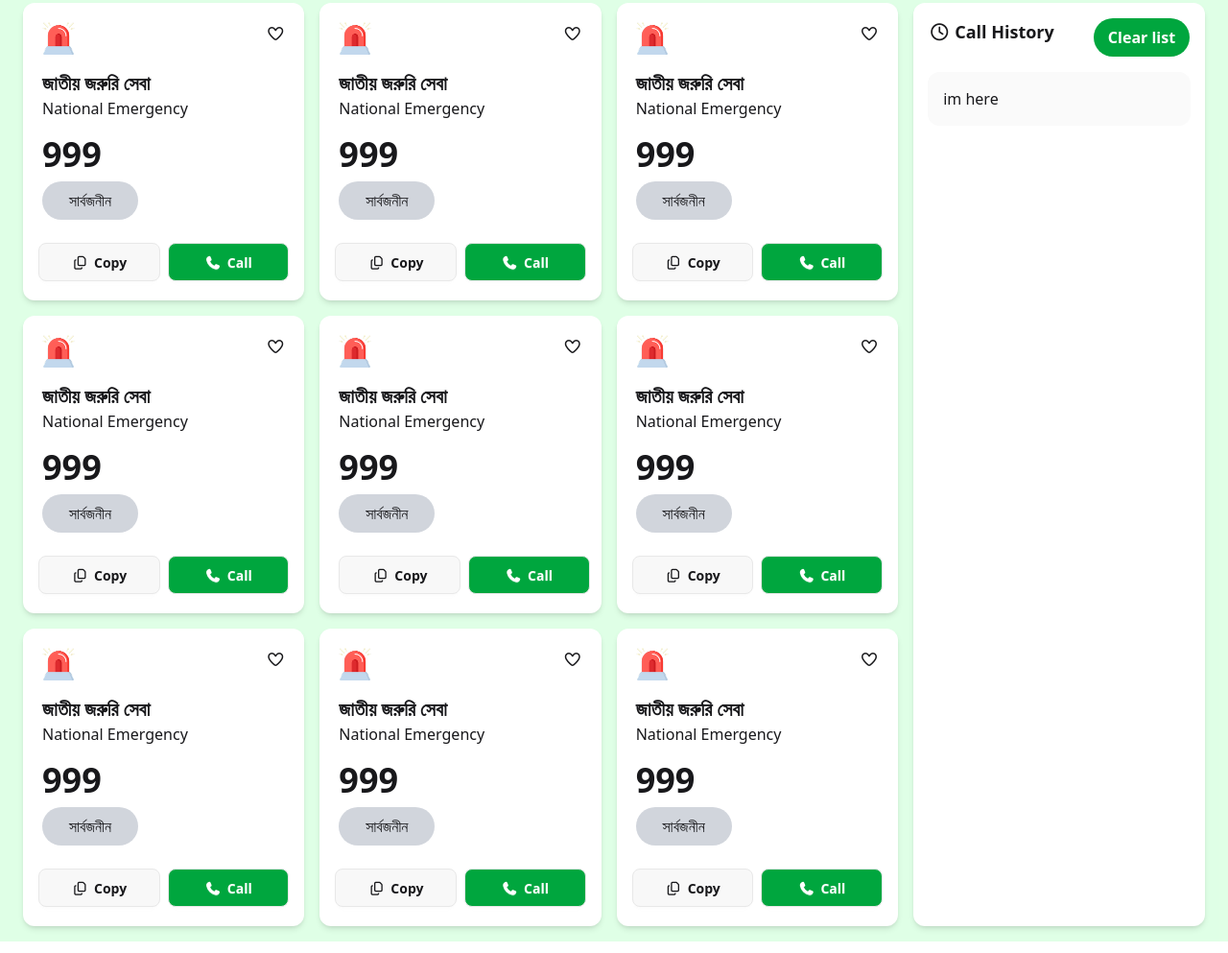
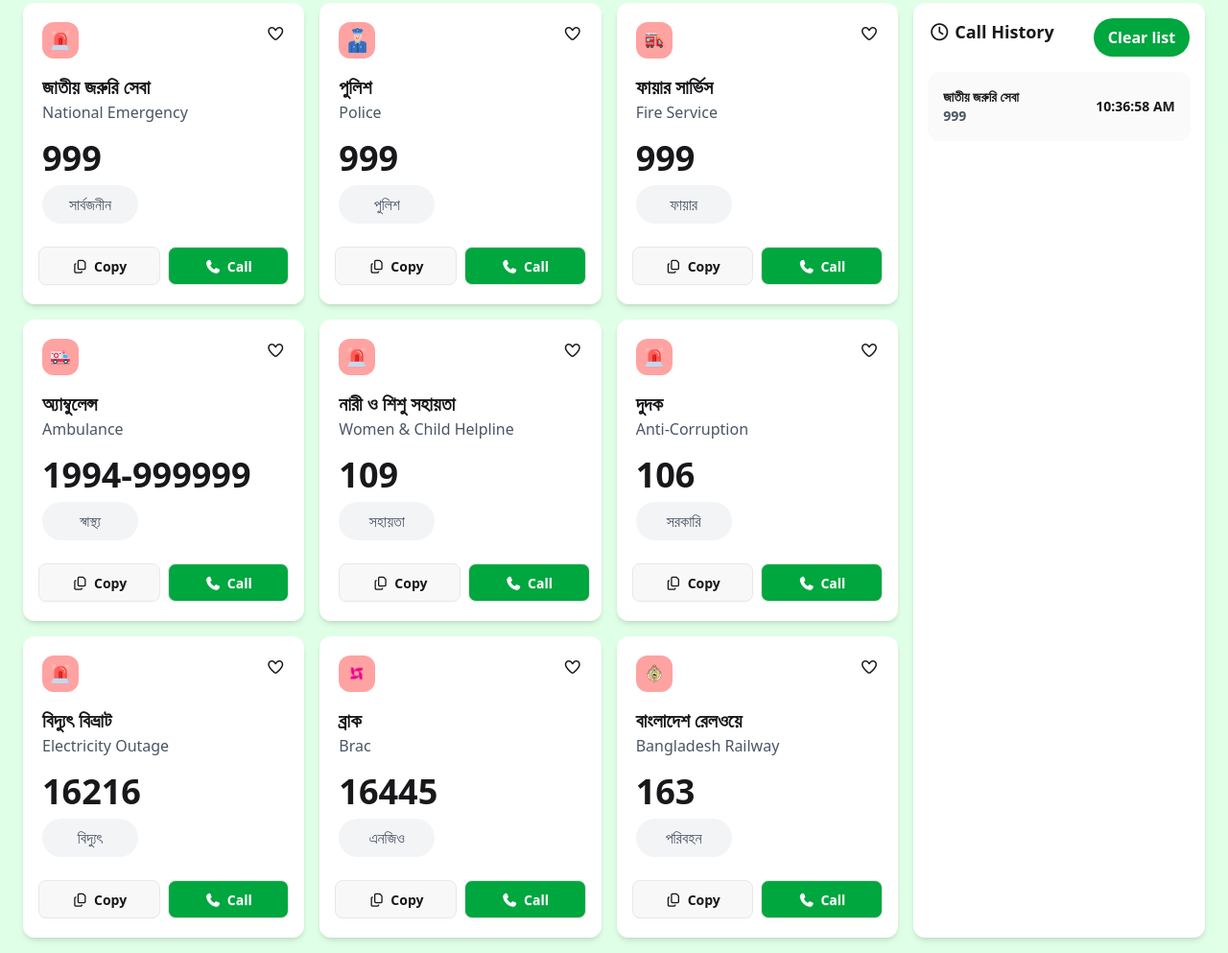
Before and after one commit to mdrakibulhasanparvej/B12-A05-Emergency-Service, a plain HTML site: page index.html in a window 1280 px wide. Shown: the part 353-1346 px from the top of the page at 96% size. Drawn offline with nearby package versions, Linux system fonts and the light colour scheme.

Commit message:
third commit

```diff
--- a/index.html
+++ b/index.html
@@ -16,7 +16,7 @@
       crossorigin="anonymous"
       referrerpolicy="no-referrer"
     />
-    <title>Document</title>
+    <title>National Evergency Service</title>
   </head>
   <body class="bg-[#41ff6a2a]">
     <!-- header section navbar start -->
@@ -29,7 +29,7 @@
             alt="logo_here"
           />
           <h2
-            class="text-sm/4 md:text-lg/5 lg:text-2xl/7 font-bold text-base-4 ml-4 text-[#006747]"
+            class="text-sm/4 md:text-lg/5 lg:text-2xl/7 font-bold text-base-4 ml-2 text-[#006747]"
           >
             Emergency <br />
             Service
@@ -98,17 +98,21 @@
       >
         <div class="card-main bg-white rounded-xl shadow-md p-5 h-full">
           <div class="flex justify-between mb-4">
-            <img class="w-[34px]" src="assets/emergency.png" alt="" />
+            <div
+              class="w-[38px] h-[38px] bg-red-300 rounded-xl flex justify-center items-center"
+            >
+              <img class="w-[20px]" src="assets/emergency.png" alt="" />
+            </div>
             <span><i class="fa-regular fa-heart"></i></span>
           </div>
           <div class="flex flex-col my-4">
             <h2 class="font-bold text-xl">জাতীয় জরুরি সেবা</h2>
-            <p>National Emergency</p>
+            <p class="text-gray-600">National Emergency</p>
           </div>
           <div class="flex flex-col my-4">
             <h2 class="font-bold text-4xl">999</h2>
             <span
-              class="w-[100px] bg-gray-300 rounded-full py-2 text-center my-2"
+              class="w-[100px] bg-gray-100 text-gray-600 rounded-full py-2 text-center my-2"
               ><p>সার্বজনীন</p></span
             >
           </div>
@@ -125,18 +129,22 @@
         </div>
         <div class="card-main bg-white rounded-xl shadow-md p-5 h-full">
           <div class="flex justify-between mb-4">
-            <img class="w-[34px]" src="assets/emergency.png" alt="" />
+            <div
+              class="w-[38px] h-[38px] bg-red-300 rounded-xl flex justify-center items-center"
+            >
+              <img class="w-[34px]" src="assets/police.png" alt="" />
+            </div>
             <span><i class="fa-regular fa-heart"></i></span>
           </div>
           <div class="flex flex-col my-4">
-            <h2 class="font-bold text-xl">জাতীয় জরুরি সেবা</h2>
-            <p>National Emergency</p>
+            <h2 class="font-bold text-xl">পুলিশ</h2>
+            <p class="text-gray-600">Police</p>
           </div>
           <div class="flex flex-col my-4">
             <h2 class="font-bold text-4xl">999</h2>
             <span
-              class="w-[100px] bg-gray-300 rounded-full py-2 text-center my-2"
-              ><p>সার্বজনীন</p></span
+              class="w-[100px] bg-gray-100 text-gray-600 rounded-full py-2 text-center my-2"
+              ><p>পুলিশ</p></span
             >
           </div>
           <div class="flex justify-center mt-4">
@@ -152,18 +160,22 @@
         </div>
         <div class="card-main bg-white rounded-xl shadow-md p-5 h-full">
           <div class="flex justify-between mb-4">
-            <img class="w-[34px]" src="assets/emergency.png" alt="" />
+            <div
+              class="w-[38px] h-[38px] bg-red-300 rounded-xl flex justify-center items-center"
+            >
+              <img class="w-[20px]" src="assets/fire-service.png" alt="" />
+            </div>
             <span><i class="fa-regular fa-heart"></i></span>
           </div>
           <div class="flex flex-col my-4">
-            <h2 class="font-bold text-xl">জাতীয় জরুরি সেবা</h2>
-            <p>National Emergency</p>
+            <h2 class="font-bold text-xl">ফায়ার সার্ভিস</h2>
+            <p class="text-gray-600">Fire Service</p>
           </div>
           <div class="flex flex-col my-4">
             <h2 class="font-bold text-4xl">999</h2>
             <span
-              class="w-[100px] bg-gray-300 rounded-full py-2 text-center my-2"
-              ><p>সার্বজনীন</p></span
+              class="w-[100px] bg-gray-100 text-gray-600 rounded-full py-2 text-center my-2"
+              ><p>ফায়ার</p></span
             >
           </div>
           <div class="flex justify-center mt-4">
@@ -179,18 +191,22 @@
         </div>
         <div class="card-main bg-white rounded-xl shadow-md p-5 h-full">
           <div class="flex justify-between mb-4">
-            <img class="w-[34px]" src="assets/emergency.png" alt="" />
+            <div
+              class="w-[38px] h-[38px] bg-red-300 rounded-xl flex justify-center items-center"
+            >
+              <img class="w-[20px]" src="assets/ambulance.png" alt="" />
+            </div>
             <span><i class="fa-regular fa-heart"></i></span>
           </div>
           <div class="flex flex-col my-4">
-            <h2 class="font-bold text-xl">জাতীয় জরুরি সেবা</h2>
-            <p>National Emergency</p>
+            <h2 class="font-bold text-xl">অ্যাম্বুলেন্স</h2>
+            <p class="text-gray-600">Ambulance</p>
           </div>
           <div class="flex flex-col my-4">
-            <h2 class="font-bold text-4xl">999</h2>
+            <h2 class="font-bold text-4xl">1994-999999</h2>
             <span
-              class="w-[100px] bg-gray-300 rounded-full py-2 text-center my-2"
-              ><p>সার্বজনীন</p></span
+              class="w-[100px] bg-gray-100 text-gray-600 rounded-full py-2 text-center my-2"
+              ><p>স্বাস্থ্য</p></span
             >
           </div>
           <div class="flex justify-center mt-4">
@@ -206,18 +222,22 @@
         </div>
         <div class="card-main bg-white rounded-xl shadow-md p-5 h-full">
           <div class="flex justify-between mb-4">
-            <img class="w-[34px]" src="assets/emergency.png" alt="" />
+            <div
+              class="w-[38px] h-[38px] bg-red-300 rounded-xl flex justify-center items-center"
+            >
+              <img class="w-[20px]" src="assets/emergency.png" alt="" />
+            </div>
             <span><i class="fa-regular fa-heart"></i></span>
           </div>
           <div class="flex flex-col my-4">
-            <h2 class="font-bold text-xl">জাতীয় জরুরি সেবা</h2>
-            <p>National Emergency</p>
+            <h2 class="font-bold text-xl">নারী ও শিশু সহায়তা</h2>
+            <p class="text-gray-600">Women & Child Helpline</p>
           </div>
           <div class="flex flex-col my-4">
-            <h2 class="font-bold text-4xl">999</h2>
+            <h2 class="font-bold text-4xl">109</h2>
             <span
-              class="w-[100px] bg-gray-300 rounded-full py-2 text-center my-2"
-              ><p>সার্বজনীন</p></span
+              class="w-[100px] bg-gray-100 text-gray-600 rounded-full py-2 text-center my-2"
+              ><p>সহায়তা</p></span
             >
           </div>
           <div class="flex justify-between mt-4">
@@ -233,18 +253,22 @@
         </div>
         <div class="card-main bg-white rounded-xl shadow-md p-5 h-full">
           <div class="flex justify-between mb-4">
-            <img class="w-[34px]" src="assets/emergency.png" alt="" />
+            <div
+              class="w-[38px] h-[38px] bg-red-300 rounded-xl flex justify-center items-center"
+            >
+              <img class="w-[20px]" src="assets/emergency.png" alt="" />
+            </div>
             <span><i class="fa-regular fa-heart"></i></span>
           </div>
           <div class="flex flex-col my-4">
-            <h2 class="font-bold text-xl">জাতীয় জরুরি সেবা</h2>
-            <p>National Emergency</p>
+            <h2 class="font-bold text-xl">দুদক</h2>
+            <p class="text-gray-600">Anti-Corruption</p>
           </div>
           <div class="flex flex-col my-4">
-            <h2 class="font-bold text-4xl">999</h2>
+            <h2 class="font-bold text-4xl">106</h2>
             <span
-              class="w-[100px] bg-gray-300 rounded-full py-2 text-center my-2"
-              ><p>সার্বজনীন</p></span
+              class="w-[100px] bg-gray-100 text-gray-600 rounded-full py-2 text-center my-2"
+              ><p>সরকারি</p></span
             >
           </div>
           <div class="flex justify-center mt-4">
@@ -260,18 +284,22 @@
         </div>
         <div class="card-main bg-white rounded-xl shadow-md p-5 h-full">
           <div class="flex justify-between mb-4">
-            <img class="w-[34px]" src="assets/emergency.png" alt="" />
+            <div
+              class="w-[38px] h-[38px] bg-red-300 rounded-xl flex justify-center items-center"
+            >
+              <img class="w-[20px]" src="assets/emergency.png" alt="" />
+            </div>
             <span><i class="fa-regular fa-heart"></i></span>
           </div>
           <div class="flex flex-col my-4">
-            <h2 class="font-bold text-xl">জাতীয় জরুরি সেবা</h2>
-            <p>National Emergency</p>
+            <h2 class="font-bold text-xl">বিদ্যুৎ বিভ্রাট</h2>
+            <p class="text-gray-600">Electricity Outage</p>
           </div>
           <div class="flex flex-col my-4">
-            <h2 class="font-bold text-4xl">999</h2>
+            <h2 class="font-bold text-4xl">16216</h2>
             <span
-              class="w-[100px] bg-gray-300 rounded-full py-2 text-center my-2"
-              ><p>সার্বজনীন</p></span
+              class="w-[100px] bg-gray-100 text-gray-600 rounded-full py-2 text-center my-2"
+              ><p>বিদ্যুৎ</p></span
             >
           </div>
           <div class="flex justify-center mt-4">
@@ -287,18 +315,22 @@
         </div>
         <div class="card-main bg-white rounded-xl shadow-md p-5 h-full">
           <div class="flex justify-between mb-4">
-            <img class="w-[34px]" src="assets/emergency.png" alt="" />
+            <div
+              class="w-[38px] h-[38px] bg-red-300 rounded-xl flex justify-center items-center"
+            >
+              <img class="w-[20px]" src="assets/brac.png" alt="" />
+            </div>
             <span><i class="fa-regular fa-heart"></i></span>
           </div>
           <div class="flex flex-col my-4">
-            <h2 class="font-bold text-xl">জাতীয় জরুরি সেবা</h2>
-            <p>National Emergency</p>
+            <h2 class="font-bold text-xl">ব্রাক</h2>
+            <p class="text-gray-600">Brac</p>
           </div>
           <div class="flex flex-col my-4">
-            <h2 class="font-bold text-4xl">999</h2>
+            <h2 class="font-bold text-4xl">16445</h2>
             <span
-              class="w-[100px] bg-gray-300 rounded-full py-2 text-center my-2"
-              ><p>সার্বজনীন</p></span
+              class="w-[100px] bg-gray-100 text-gray-600 rounded-full py-2 text-center my-2"
+              ><p>এনজিও</p></span
             >
           </div>
           <div class="flex justify-center mt-4">
@@ -314,18 +346,26 @@
         </div>
         <div class="card-main bg-white rounded-xl shadow-md p-5 h-full">
           <div class="flex justify-between mb-4">
-            <img class="w-[34px]" src="assets/emergency.png" alt="" />
+            <div
+              class="w-[38px] h-[38px] bg-red-300 rounded-xl flex justify-center items-center"
+            >
+              <img
+                class="w-[20px]"
+                src="assets/Bangladesh-Railway.png"
+                alt=""
+              />
+            </div>
             <span><i class="fa-regular fa-heart"></i></span>
           </div>
           <div class="flex flex-col my-4">
-            <h2 class="font-bold text-xl">জাতীয় জরুরি সেবা</h2>
-            <p>National Emergency</p>
+            <h2 class="font-bold text-xl">বাংলাদেশ রেলওয়ে</h2>
+            <p class="text-gray-600">Bangladesh Railway</p>
           </div>
           <div class="flex flex-col my-4">
-            <h2 class="font-bold text-4xl">999</h2>
+            <h2 class="font-bold text-4xl">163</h2>
             <span
-              class="w-[100px] bg-gray-300 rounded-full py-2 text-center my-2"
-              ><p>সার্বজনীন</p></span
+              class="w-[100px] bg-gray-100 text-gray-600 rounded-full py-2 text-center my-2"
+              ><p>পরিবহন</p></span
             >
           </div>
           <div class="flex justify-center mt-4">
@@ -355,7 +395,15 @@
           </div>
         </div>
         <div class="w-[90%] mx-auto bg-[#fafafa] rounded-xl p-4 mb-4">
-          <p>im here</p>
+          <div class="flex items-center justify-between">
+            <div class="flex flex-col">
+              <h2 class="font-semibold lg:text-sm">জাতীয় জরুরি সেবা</h2>
+              <p class="font-semibold text-gray-600 lg:text-sm">999</p>
+            </div>
+            <div>
+              <h2 class="font-semibold lg:text-sm">10:36:58 AM</h2>
+            </div>
+          </div>
         </div>
       </div>
     </section>
```
